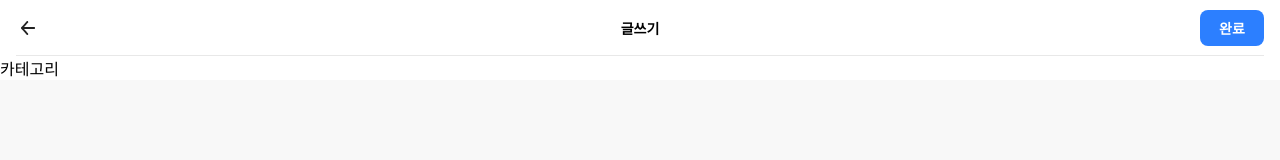
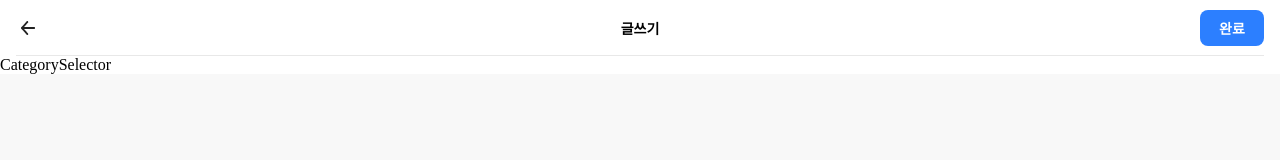
Before and after one commit to peppermintc/community-mobile, a React (Create React App) app: page /community/post/new in a window 1280 px wide. Shown: the top 160 px of the page. Built offline with nearby package versions, Linux system fonts and the light colour scheme; data requests are answered from the project's data file.

Commit message:
폼 카테고리 셀렉터 컴포넌트 생성

```diff
--- /dev/null
+++ b/src/components/WritePage/CategorySelector.tsx
@@ -0,0 +1,5 @@
+const CategorySelector = () => {
+  return <div>CategorySelector</div>;
+};
+
+export default CategorySelector;
--- a/src/components/WritePage/WriteForm.tsx
+++ b/src/components/WritePage/WriteForm.tsx
@@ -1,5 +1,6 @@
 import { FormEvent, useEffect, useLayoutEffect, useState } from "react";
 import { Post } from "../../interfaces";
+import CategorySelector from "./CategorySelector";
 
 const WriteForm = () => {
   const [form, setForm] = useState<Post>();
@@ -31,7 +32,7 @@ const WriteForm = () => {
 
   return (
     <form onSubmit={onFormSubmit}>
-      <div>카테고리</div>
+      <CategorySelector />
     </form>
   );
 };
```
